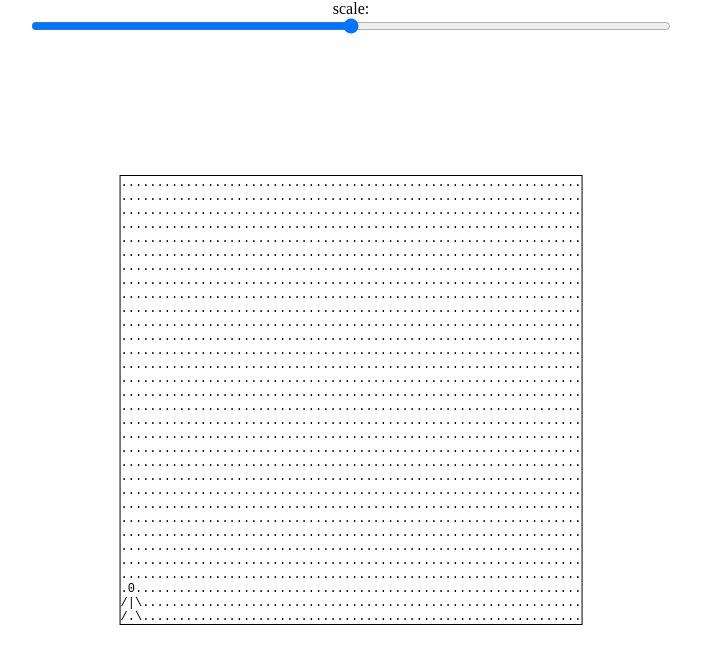
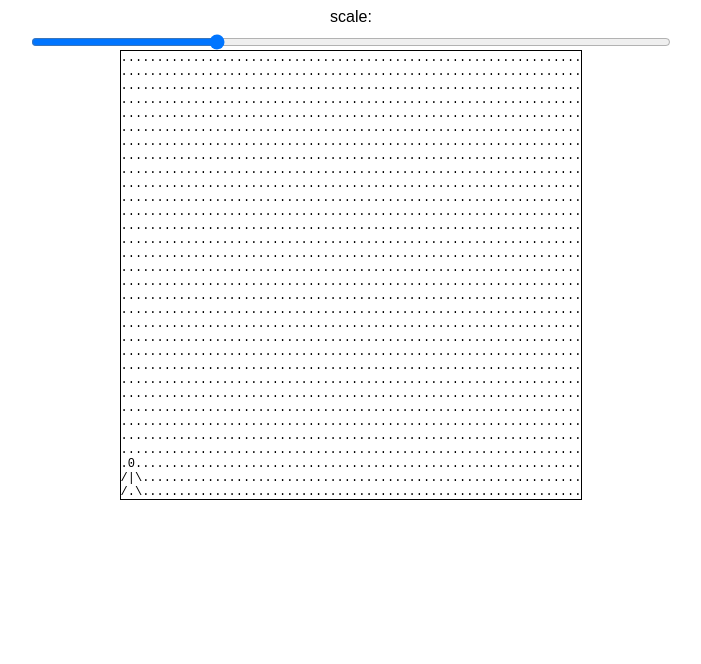
Before and after one commit to Miguel-Peixoto-Portela-Bispo/ASCII-action, a plain HTML site: page index.html in a window 1280 px wide. Shown: the whole page, without its empty margins (289-990 px from the left). Drawn offline with Linux system fonts and the light colour scheme.

Commit message:
UI updated

```diff
--- a/index.html
+++ b/index.html
@@ -8,12 +8,12 @@
     <link rel="stylesheet" href="style.css">
 </head>
 <body>
+    <div id="header-container">
+        <div id="identifier">scale:</div>
+        <input type="range" id="size-range" min="4" max="32" value="12">
+    </div>
     <div id="main-container">
         <div id="game-screen"></div>
-    </div>
-    <div id="secondary-container">
-        <div id="identifier">scale:</div>
-        <input type="range" id="size-range" min="4" max="32">
     </div>
     <script src="scripts/main.js" type="module"></script>
 </body>
--- a/style.css
+++ b/style.css
@@ -2,24 +2,23 @@
     margin: 0;
     padding: 0;
 }
+body{
+    display: flex;
+    flex-direction: column;
+}
+#header-container{
+    background-color: white;
+    height: fit-content;
+    font-family: Arial, Helvetica, sans-serif;
+}
 #main-container{
-    width: fit-content;
-    height: fit-content;
-    position: absolute;
-    top: 50%;
-    left: 50%;
-    transform: translate(-50%, -50%);
+    align-self: center;
     font-family: 'Courier New', Courier, monospace;
     border: 1px solid black;
     font-size: 12px;
-    z-index: -1;
-    overflow-y: scroll;
-}
-#secondary-container{
-    background-color: white;
-    width: 100vw;
 }
 #identifier{
+    margin: 0.5rem;
     text-align: center;
 }
 #size-range{
```
